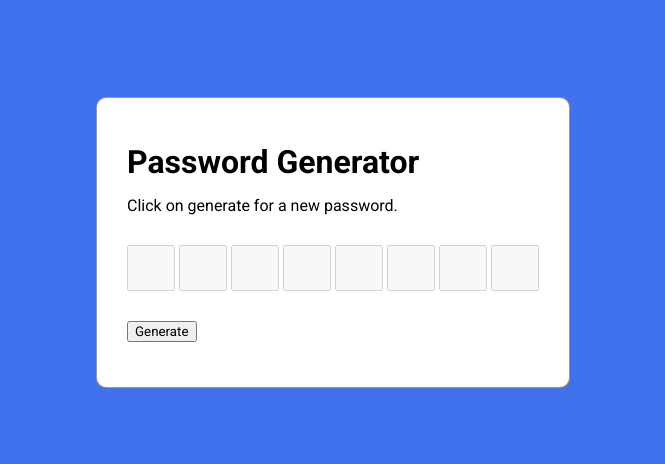
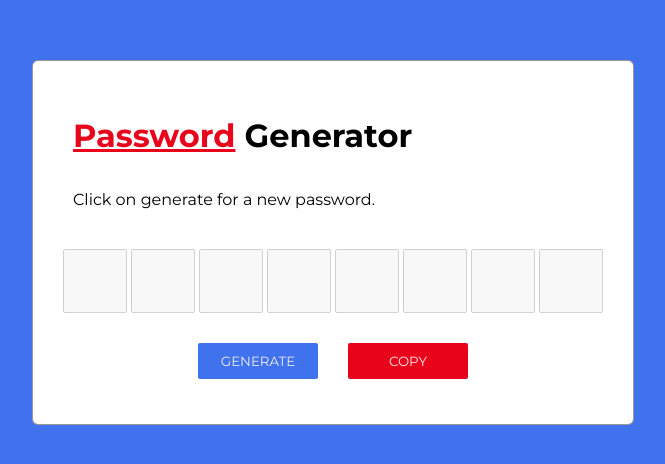
Before and after one commit to thenewasim/smit_passwordgenerator, a plain HTML site: page index.html in a window 1280 px wide. Shown: the part 166-630 px from the top of the page, without its empty margins (307-972 px from the left). Drawn offline with Linux system fonts and the light colour scheme; a web font is replaced by a local one.

Commit message:
changes in css and html

```diff
--- a/index.html
+++ b/index.html
@@ -8,7 +8,7 @@
 </head>
 <body>
     <div class="box">
-    <h1>Password Generator</h1>
+    <h1><span>Password</span> Generator</h1>
     <p id="para">Click on generate for a new password.</p>
 
     <div class="row">
@@ -22,7 +22,10 @@
         <input type="text" disabled>
     </div>
 
-    <button id="theme_button">Generate</button>
+    <div class="buttons">
+    <button>GENERATE</button>
+    <button class="redback">COPY</button>
+</div>
 </div>
 
     <script src="script.js"></script>
--- a/styles.css
+++ b/styles.css
@@ -1,4 +1,4 @@
-@import url('https://fonts.googleapis.com/css2?family=Atkinson+Hyperlegible+Next:ital,wght@0,200..800;1,200..800&family=Cabin:ital,wght@0,400..700;1,400..700&family=Libre+Baskerville:ital,wght@0,400;0,700;1,400&family=Montserrat:ital,wght@0,100..900;1,100..900&family=Nunito:ital,wght@0,200..1000;1,200..1000&family=Roboto:ital,wght@0,100;0,300;0,400;0,500;0,700;0,900;1,100;1,300;1,400;1,500;1,700;1,900&family=Saira:ital,wght@0,100..900;1,100..900&display=swap');
+@import url('https://fonts.googleapis.com/css2?family=Atkinson+Hyperlegible+Next:ital,wght@0,200..800;1,200..800&family=Montserrat:ital,wght@0,100..900;1,100..900&display=swap');
 
 body{
     display: flex;
@@ -9,21 +9,22 @@ body{
 }
 
 p,h1, input, button{
-    /* padding: 10px; */
+    padding: 10px;
     margin: 15px 0;
-    font-family: "Roboto", serif;
+    font-family: "Montserrat", serif;
 }
 
 input{
     font-size: 20px;
     font-weight: 600;
+
 }
 
 .box{
     display: inline-block;
     border: 1px solid #503e3e8c;
     padding: 30px;
-    border-radius: 10px;
+    border-radius: 6px;
     background-color: #fff;
 }
 
@@ -31,3 +32,28 @@ input{
     width: 40px;
     height: 40px;
 }
+
+.buttons{
+    display: flex;
+    justify-content: center;
+    gap: 30px;
+}
+
+button{
+    width: 120px;
+    border: none;
+    border-radius: 2px;
+    background-color: #3F72EC;
+    color: #f3ebeb;
+    cursor: pointer;
+}
+
+.redback{
+    background-color: #E9031B;
+}
+
+span{
+    color: #E9031B;
+    text-decoration: underline;
+    cursor: pointer;
+}
```
